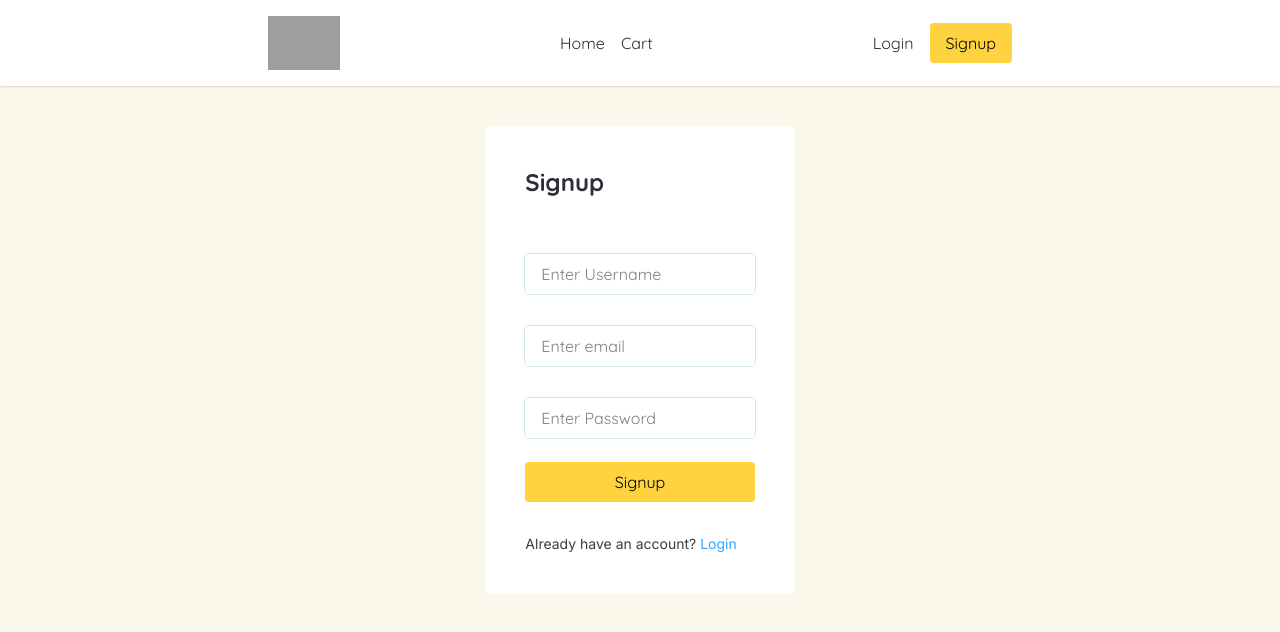
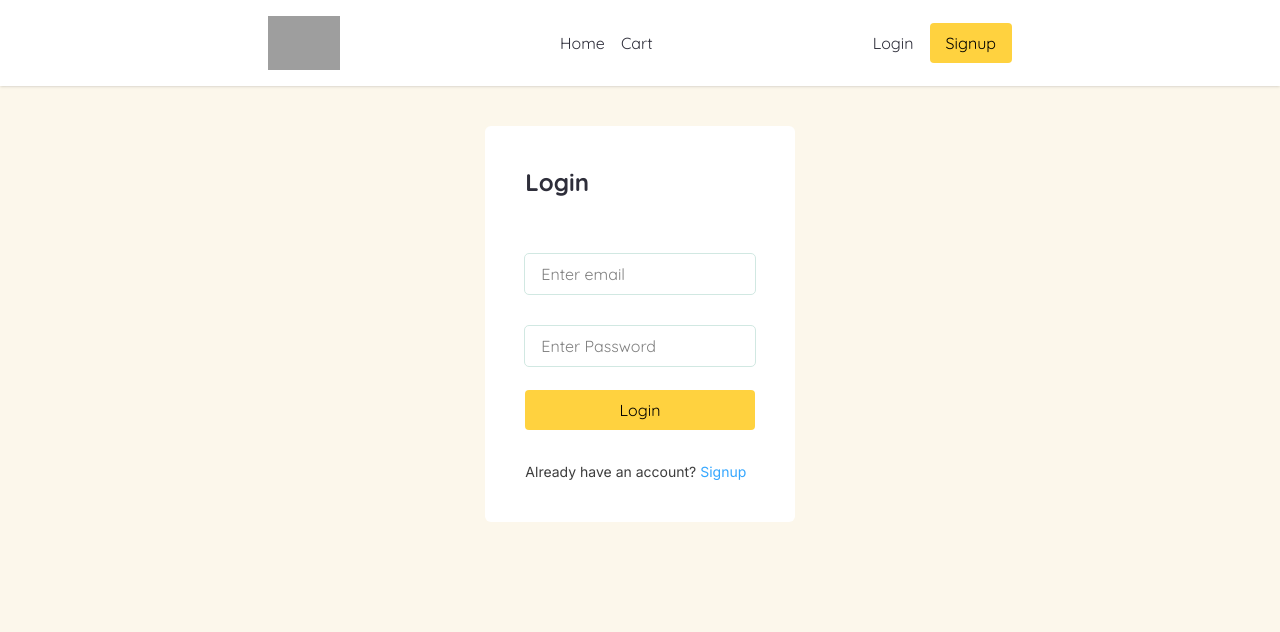
Before and after one commit to AkankshaDeshwal/Ecommerce-website-using-Reactjs, a React (Vite) app: page /auth/login in a window 1280 px wide. Shown: the top 632 px of the page. Built offline with nearby package versions, Linux system fonts and the light colour scheme; grey boxes are pictures that could not be loaded.

Commit message:
feat:Set auth Mode according to url params

```diff
--- a/src/pages/Auth.jsx
+++ b/src/pages/Auth.jsx
@@ -1,12 +1,14 @@
-import { useContext, useEffect, useState } from "react";
+import { useEffect, useState } from "react";
 import Button from "../components/Button";
 import Input from "../components/Input";
-import { AuthContext } from "../context/AuthContext";
-import { useNavigate } from "react-router-dom";
+import { useAuth } from "../context/AuthContext";
+import { useNavigate, useParams } from "react-router-dom";
 
 const Auth = () => {
-    const {signUp, login} = useContext(AuthContext)
-    const [authMode, setAuthMode] = useState("signup")
+    const {authType} = useParams()
+    const {signUp, login} = useAuth()
+    const [authMode, setAuthMode] = useState(authType)
+
     const [userInput, setUserInput] = useState({
         userName:"",
         email:"",
@@ -86,6 +88,10 @@ const Auth = () => {
         }
     }, [formErrors])
 
+    useEffect(() => {
+        setAuthMode(authType)
+    }, [authType])
+
     const switchAuth = () => {
         setAuthMode(prev => prev==="signup"?"login":"signup")
         setAuthError("")
```
